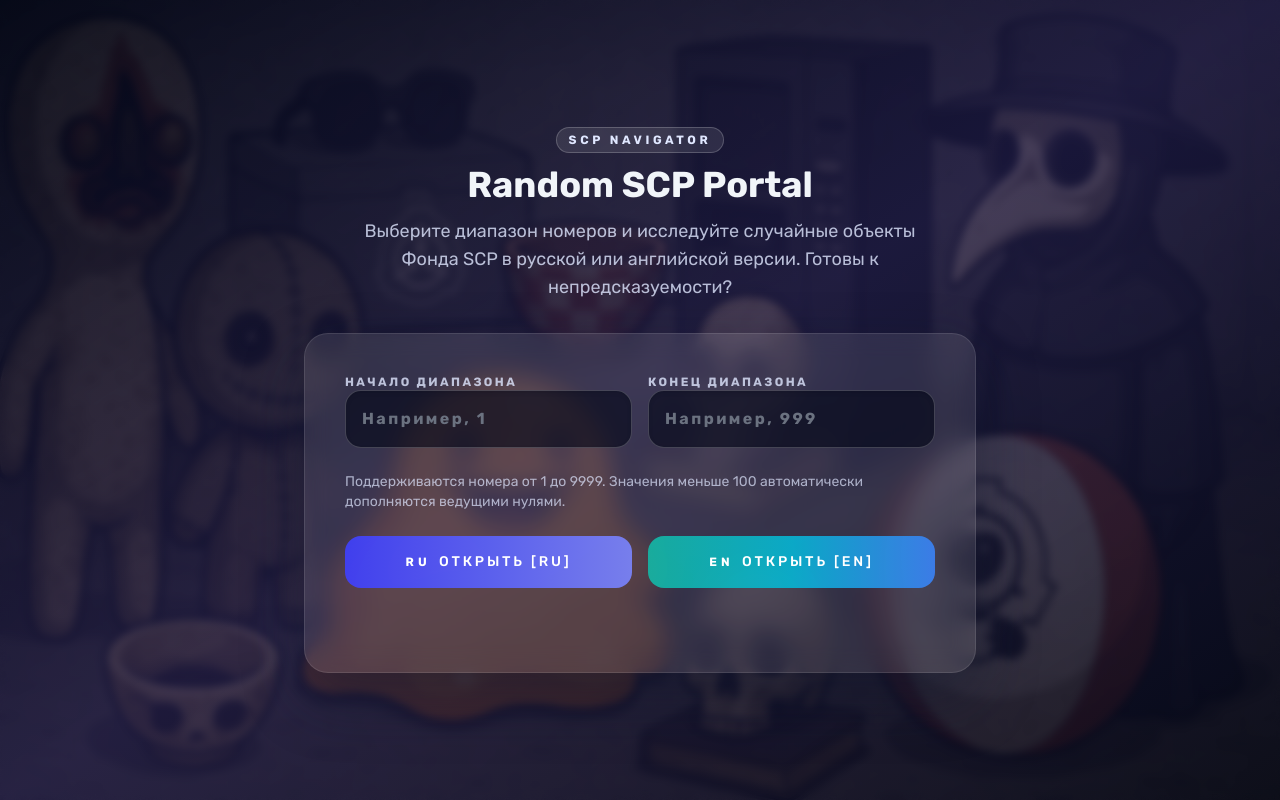
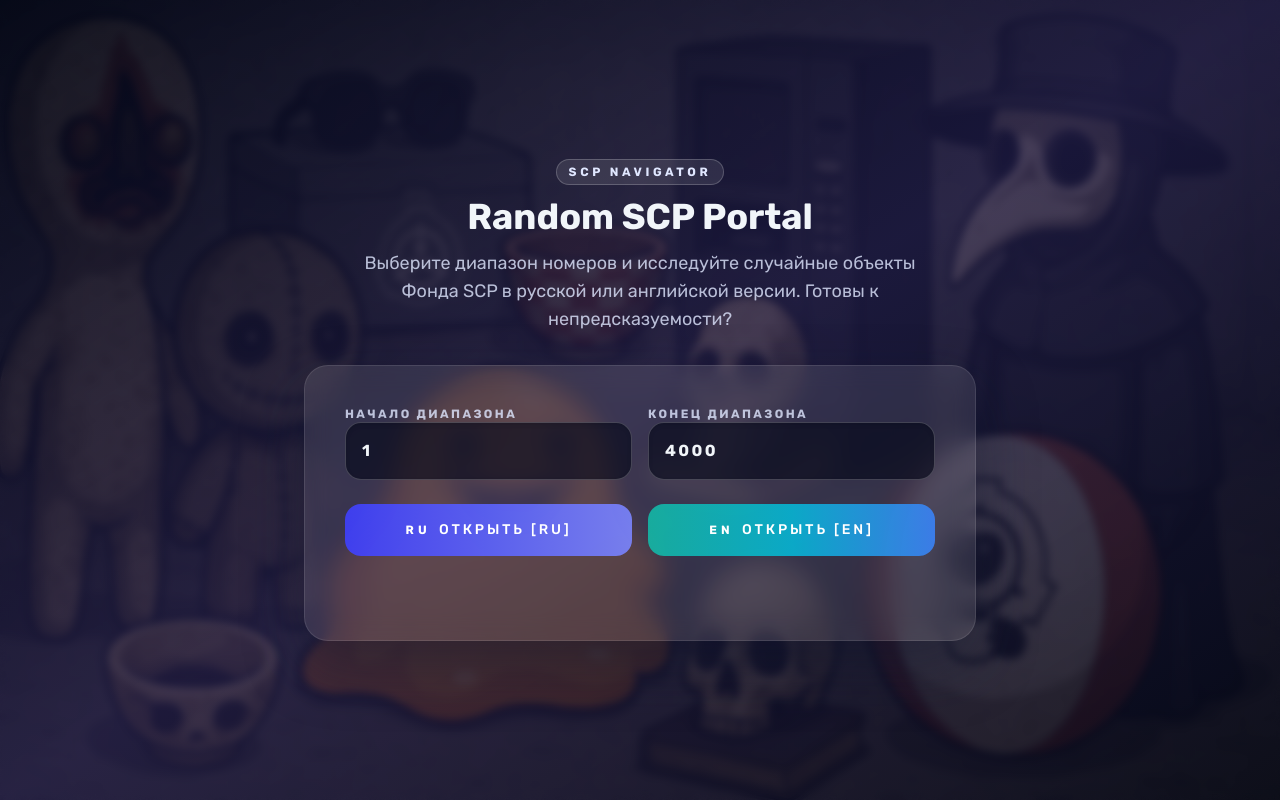
Before and after one commit to Arin112/random_scp, a plain HTML site: page index.html in a window 1280 px wide. Drawn offline with nearby package versions, Linux system fonts and the light colour scheme.

Commit message:
Update input defaults and placeholders in index.html
Changed the placeholders and default values for range inputs to '1' and '4000' respectively. Removed the helper text describing supported number ranges and formatting.

```diff
--- a/index.html
+++ b/index.html
@@ -78,7 +78,8 @@
                 id="range-start"
                 type="number"
                 inputmode="numeric"
-                placeholder="Например, 1"
+                placeholder="1"
+                value="1"
                 min="1"
                 class="w-full rounded-2xl border border-white/20 bg-slate-950/60 px-4 py-4 text-base text-slate-100 shadow-inner shadow-black/10 transition focus:border-scp-iris-400 focus:outline-none focus:ring-4 focus:ring-scp-iris-500/30"
               />
@@ -89,17 +90,12 @@
                 id="range-end"
                 type="number"
                 inputmode="numeric"
-                placeholder="Например, 999"
+                placeholder="4000"
+                value="4000"
                 min="1"
                 class="w-full rounded-2xl border border-white/20 bg-slate-950/60 px-4 py-4 text-base text-slate-100 shadow-inner shadow-black/10 transition focus:border-scp-iris-400 focus:outline-none focus:ring-4 focus:ring-scp-iris-500/30"
               />
             </label>
-          </div>
-          <div class="grid gap-3 text-sm text-indigo-100/70">
-            <p>
-              Поддерживаются номера от 1 до 9999. Значения меньше 100
-              автоматически дополняются ведущими нулями.
-            </p>
           </div>
           <div class="grid gap-4 sm:grid-cols-2">
             <button
```
